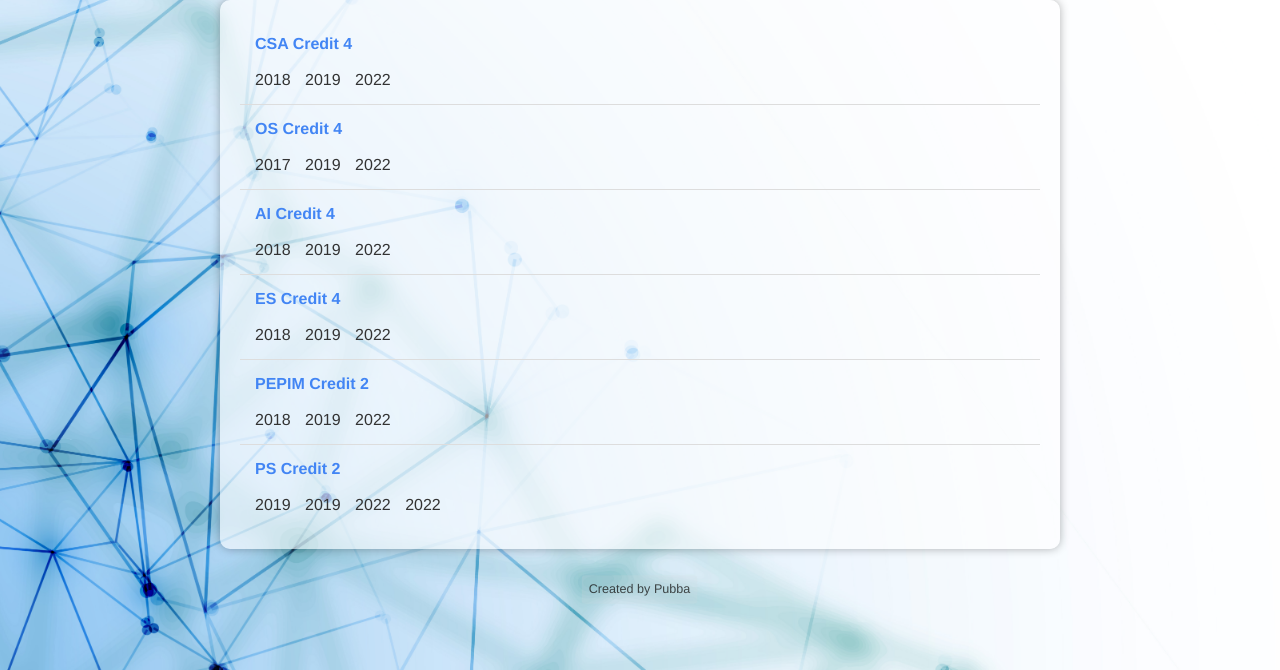
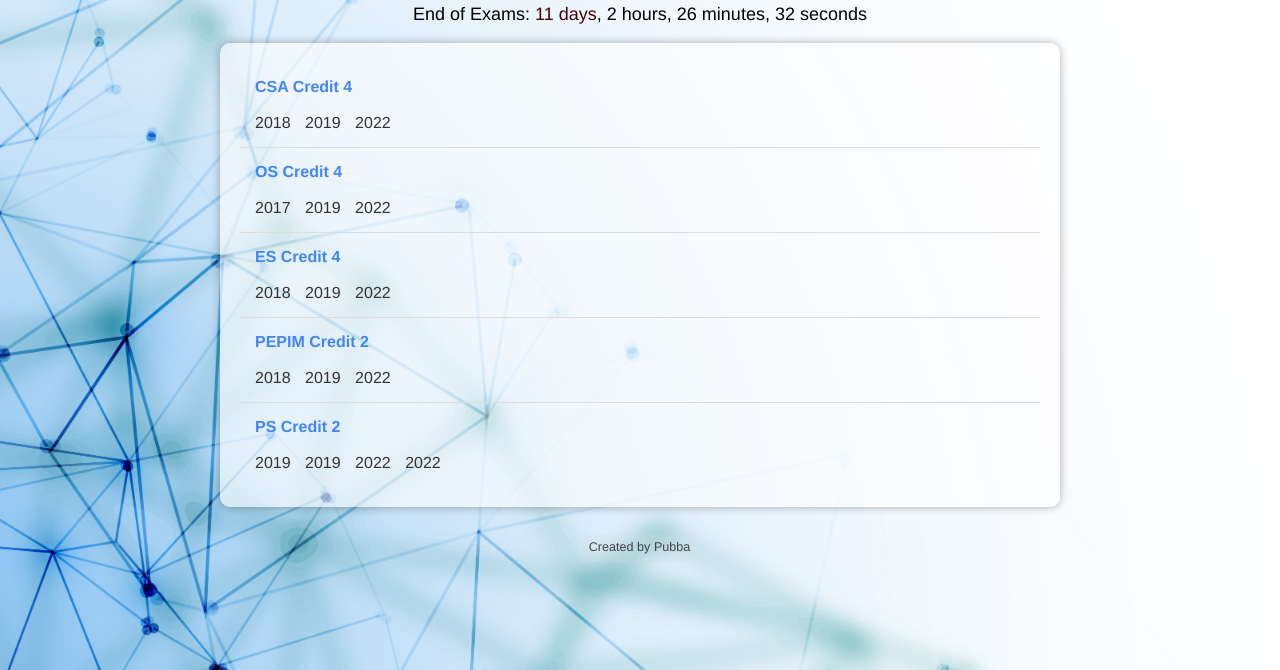
Before and after one commit to Pubud2/l3tsd0it.github.io, a plain HTML site: page page.html in a window 1280 px wide. Shown: the part 130-800 px from the top of the page. Drawn offline with Linux system fonts and the light colour scheme.

Commit message:
Update page.html

```diff
--- a/page.html
+++ b/page.html
@@ -168,12 +168,12 @@
           <a href="pdf/19 IE 2050 - Operating Systems.pdf" target="_blank">2019</a>
           <a href="pdf/22 IE2050 -Operating Systems.pdf" target="_blank">2022</a>
         </li>
-        <li>
+        <!-- <li>
           <span class="title">AI Credit 4</span><br><br>
           <a href="pdf/18R IE2040 - Advanced Intemetworking.pdf" target="_blank">2018</a>
           <a href="pdf/19 IE2040 - Advanced Intemetworking.pdf" target="_blank">2019</a>
           <a href="pdf/22 IE2040 -Advanced Intemetworking.pdf" target="_blank">2022</a>
-        </li>
+        </li>-->
         <li>
           <span class="title">ES Credit 4</span><br><br>
           <a href="pdf/18 IE2070 -Embedded Systems.pdf" target="_blank">2018</a>
@@ -213,7 +213,7 @@
     });
 
     function calculateTimeRemaining() {
-      var endDate = new Date("June 5, 2023 00:00:00 GMT+0530"); // June 5, 2023 at 00:00:00 in Sri Lanka time zone
+      var endDate = new Date("June 17, 2023 00:00:00 GMT+0530"); // June 5, 2023 at 00:00:00 in Sri Lanka time zone
       var now = new Date();
 
       var timeDiff = endDate.getTime() - now.getTime();
@@ -236,7 +236,7 @@
       var timeRemaining = calculateTimeRemaining();
 
       countdownElement.innerHTML =
-        "Time remaining: " +
+        "End of Exams: " +
         (timeRemaining.days > 0 ? "<span class='blink'>" + timeRemaining.days + " days</span>" : "0 days") +
         ", " +
         timeRemaining.hours +
```
